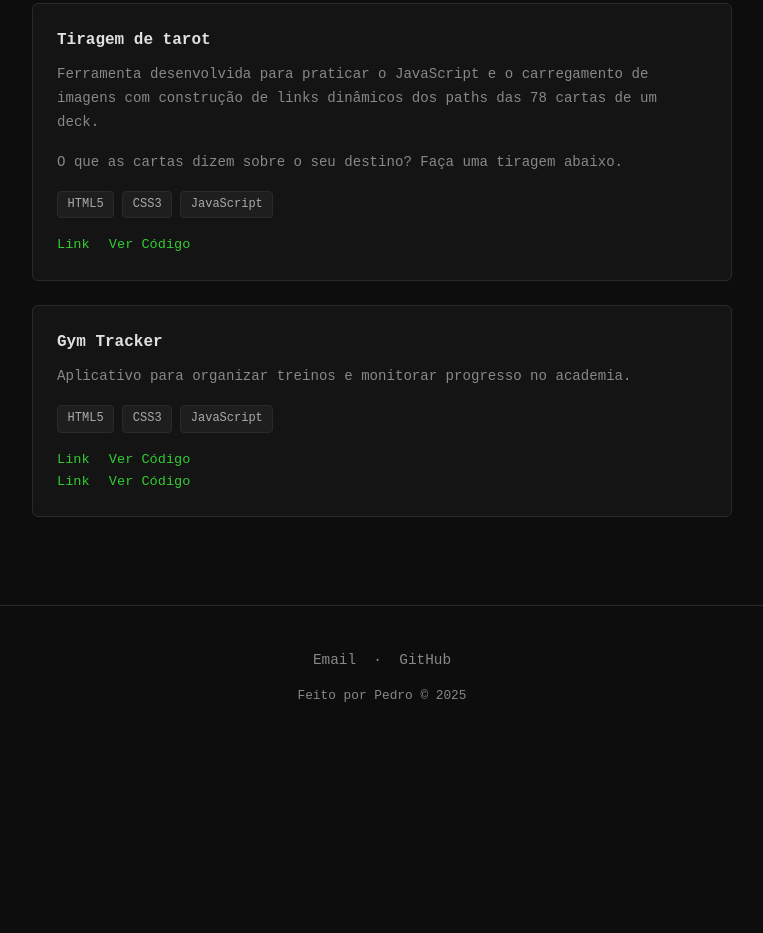
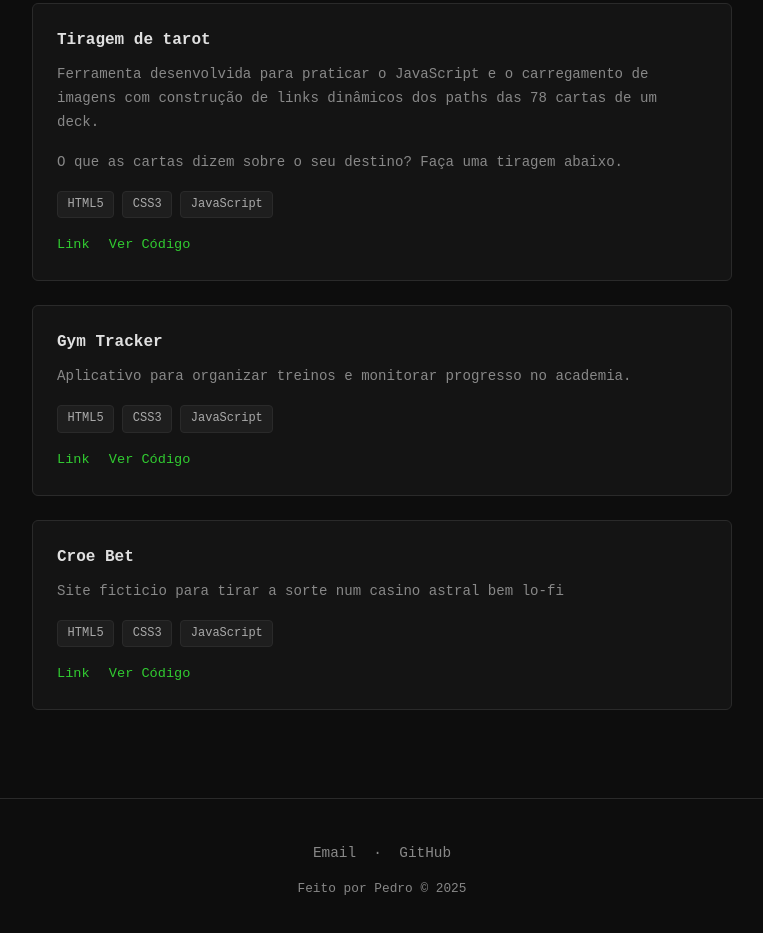
Before and after one commit to pedr0piquet/pedr0piquet.github.io, a plain HTML site: page index.html in a window 1280 px wide. Shown: the part 1203-2136 px from the top of the page, without its empty margins (258-1021 px from the left). Before the commit the page ends 1952 px from the top, so only its background shows below. Drawn offline with Linux system fonts and the light colour scheme.

Commit message:
Update index.html

```diff
--- a/index.html
+++ b/index.html
@@ -83,7 +83,7 @@
             </div>
         </div>
 
-                <div class="project-card">
+        <div class="project-card">
             <div class="project-info">
                 <h3>Gym Tracker</h3>
                 <p>Aplicativo para organizar treinos e monitorar progresso no academia.</p>
@@ -98,10 +98,24 @@
                     <a href="https://github.com/pedr0piquet/gym-tracker" target="_blank">Ver Código</a>
                 </div>
 
+            </div>
+        </div>
+
+        <div class="project-card">
+            <div class="project-info">
+                <h3>Croe Bet</h3>
+                <p>Site ficticio para tirar a sorte num casino astral bem lo-fi</p>
+                <div class="tags">
+                    <span class="tag">HTML5</span>
+                    <span class="tag">CSS3</span>
+                    <span class="tag">JavaScript</span>
+                </div>
+
                 <div class="project-links">
                     <a href="https://pedr0piquet.github.io/croe-bet/" target="_blank">Link</a>
                     <a href="https://github.com/pedr0piquet/croe-bet" target="_blank">Ver Código</a>
                 </div>
+
             </div>
         </div>
 
```
